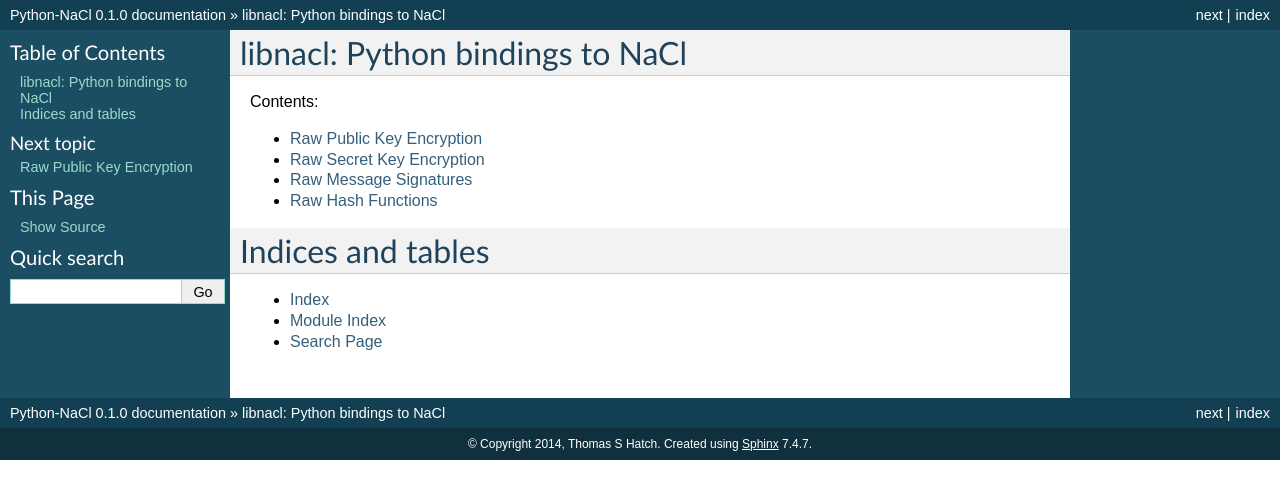
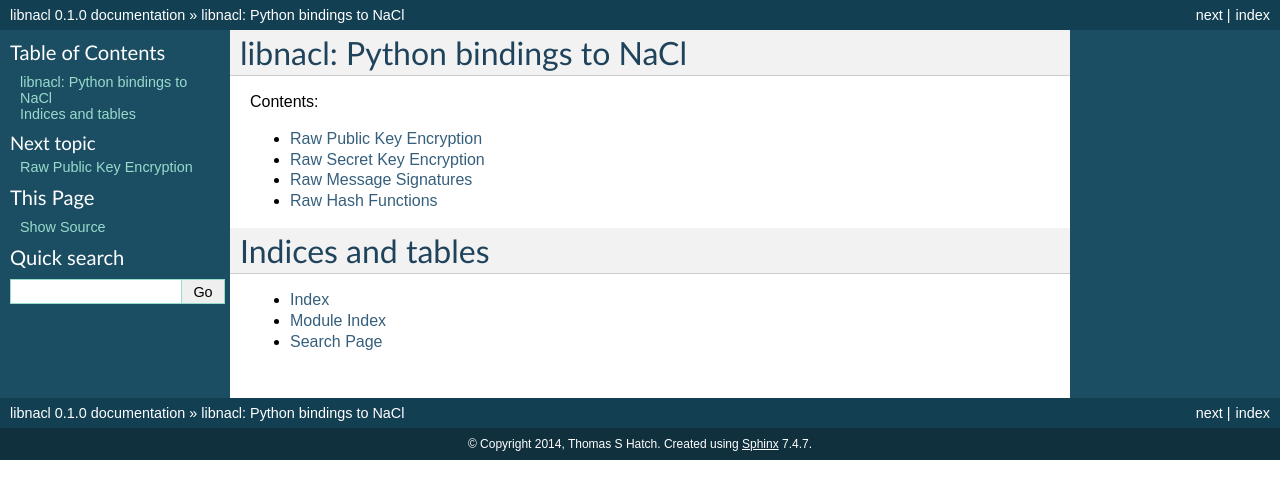
Before and after one commit to saltstack/libnacl, a Sphinx documentation site: the page built from doc/index.rst, in a window 1280 px wide. Shown: the top 499 px of the page. Built offline with Sphinx 7.4.7, drawn with Linux system fonts in a browser that asks for light colours.

Commit message:
change doc names to libnacl

```diff
--- a/doc/conf.py
+++ b/doc/conf.py
@@ -1,6 +1,6 @@
 # -*- coding: utf-8 -*-
 #
-# Python-NaCl documentation build configuration file, created by
+# libnacl documentation build configuration file, created by
 # sphinx-quickstart on Thu May 29 10:29:25 2014.
 #
 # This file is execfile()d with the current directory set to its
@@ -45,7 +45,7 @@
 master_doc = 'index'
 
 # General information about the project.
-project = u'Python-NaCl'
+project = u'libnacl'
 copyright = u'2014, Thomas S Hatch'
 
 # The version info for the project you're documenting, acts as replacement for
@@ -178,7 +178,7 @@
 #html_file_suffix = None
 
 # Output file base name for HTML help builder.
-htmlhelp_basename = 'Python-NaCldoc'
+htmlhelp_basename = 'libnacldoc'
 
 
 # -- Options for LaTeX output ---------------------------------------------
@@ -198,7 +198,7 @@
 # (source start file, target name, title,
 #  author, documentclass [howto, manual, or own class]).
 latex_documents = [
-  ('index', 'Python-NaCl.tex', u'Python-NaCl Documentation',
+  ('index', 'libnacl.tex', u'libnacl Documentation',
    u'Thomas S Hatch', 'manual'),
 ]
 
@@ -228,7 +228,7 @@
 # One entry per manual page. List of tuples
 # (source start file, name, description, authors, manual section).
 man_pages = [
-    ('index', 'python-nacl', u'Python-NaCl Documentation',
+    ('index', 'libnacl', u'libnacl Documentation',
      [u'Thomas S Hatch'], 1)
 ]
 
@@ -242,8 +242,8 @@
 # (source start file, target name, title, author,
 #  dir menu entry, description, category)
 texinfo_documents = [
-  ('index', 'Python-NaCl', u'Python-NaCl Documentation',
-   u'Thomas S Hatch', 'Python-NaCl', 'One line description of project.',
+  ('index', 'libnacl', u'libnacl Documentation',
+   u'Thomas S Hatch', 'libnacl', 'One line description of project.',
    'Miscellaneous'),
 ]
 
@@ -263,13 +263,13 @@
 # -- Options for Epub output ----------------------------------------------
 
 # Bibliographic Dublin Core info.
-epub_title = u'Python-NaCl'
+epub_title = u'libnacl'
 epub_author = u'Thomas S Hatch'
 epub_publisher = u'Thomas S Hatch'
 epub_copyright = u'2014, Thomas S Hatch'
 
 # The basename for the epub file. It defaults to the project name.
-#epub_basename = u'Python-NaCl'
+#epub_basename = u'libnacl'
 
 # The HTML theme for the epub output. Since the default themes are not optimized
 # for small screen space, using the same theme for HTML and epub output is
```
